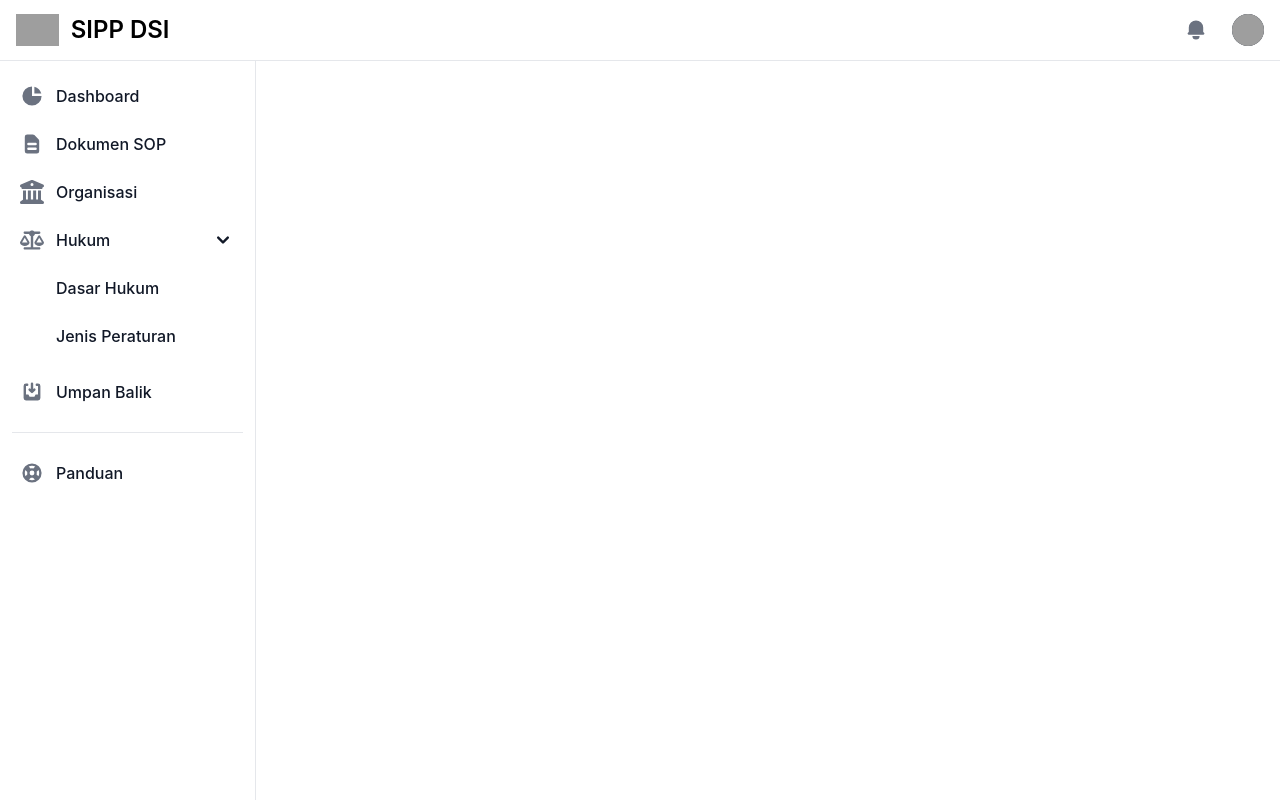
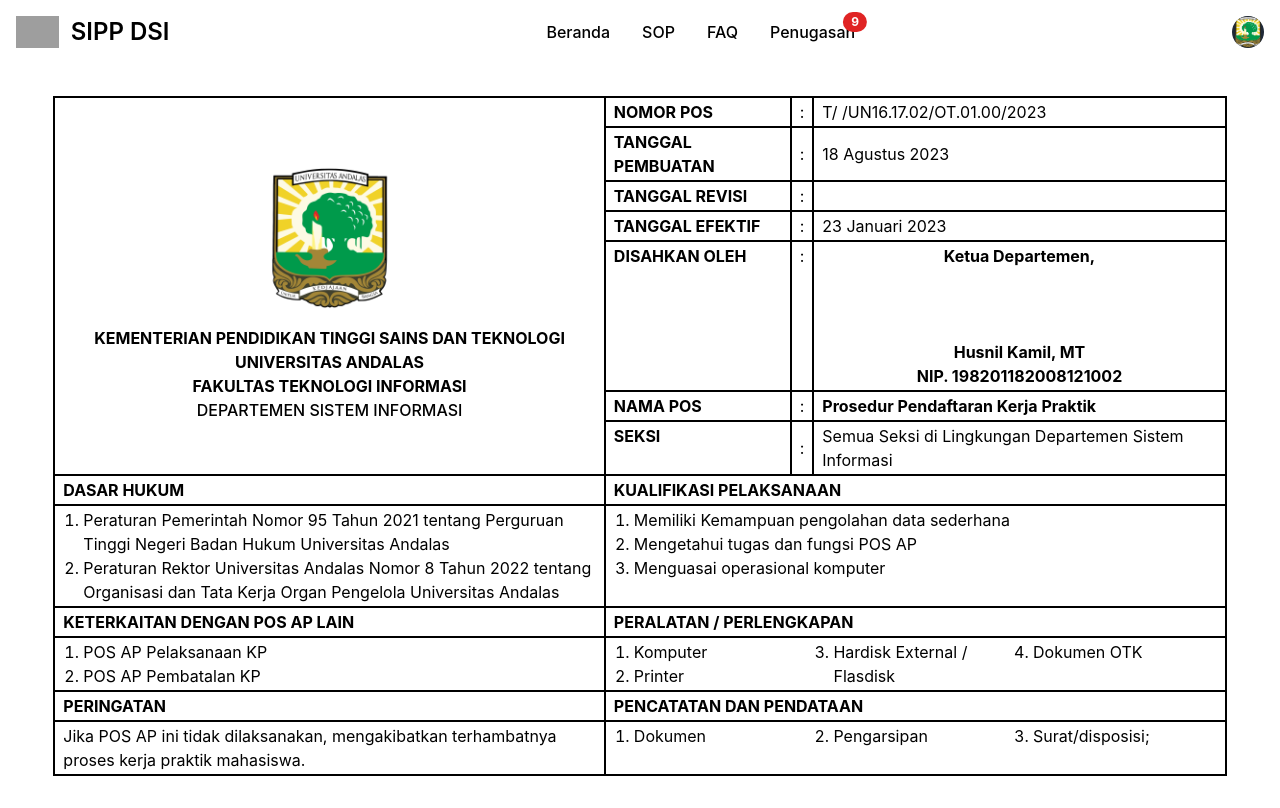
Before and after one commit to kemalhiero/pengelolaan-sop-frontend, a Vue app: page /sop/download in a window 1280 px wide. Built offline with nearby package versions, Linux system fonts and the light colour scheme; grey boxes are pictures that could not be loaded.

Commit message:
angsur halaman identitas sop

```diff
--- a/src/components/sop/SopTable.vue
+++ b/src/components/sop/SopTable.vue
@@ -42,10 +42,12 @@
                                 Lihat
                             </button>
                         </router-link>
-                        <button class="text-white bg-[#2557D6] hover:bg-[#2557D6]/90 focus:ring-4 focus:ring-[#2557D6]/50 focus:outline-none font-medium rounded-lg text-sm py-2 px-3 text-center inline-flex items-center dark:focus:ring-[#2557D6]/50 me-2 mb-2" title="Unduh dokumen">
-                            <IconDownload class="w-5 mr-3 fill-current"  />
-                            Unduh
-                        </button>
+                        <router-link :to="{ name:'DownloadSop' }" target="_blank">
+                            <button class="text-white bg-[#2557D6] hover:bg-[#2557D6]/90 focus:ring-4 focus:ring-[#2557D6]/50 focus:outline-none font-medium rounded-lg text-sm py-2 px-3 text-center inline-flex items-center dark:focus:ring-[#2557D6]/50 me-2 mb-2" title="Unduh dokumen">
+                                <IconDownload class="w-5 mr-3 fill-current"/>
+                                Unduh
+                            </button>
+                        </router-link>
                     </td>
                 </tr>
             </tbody>
--- a/src/router/index.js
+++ b/src/router/index.js
@@ -24,6 +24,11 @@
       path: '/sop/detail',
       name: 'DetailSop',
       component: () => import('@/views/sop/SopDetail.vue')
+    },
+    {
+      path: '/sop/download',
+      name: 'DownloadSop',
+      component: () => import('@/views/sop/SopDownload.vue')
     },
 
     // Authenticated
--- a/src/stores/auth.js
+++ b/src/stores/auth.js
@@ -4,7 +4,7 @@
 
 export const useAuthStore = defineStore('auth', () => {
   const isLoggedIn = ref(true);
-  const role = ref('admin'); // Default role sebagai guest, [admin, guest]
+  const role = ref('guest'); // Default role sebagai guest, [admin, guest]
 
   function login() {
     isLoggedIn.value = true;
--- /dev/null
+++ b/src/views/sop/SopDownload.vue
@@ -0,0 +1,125 @@
+<template>
+    <table class="w-11/12 mx-auto border-collapse my-8">
+        <tr>
+            <th rowspan="8" class="w-[47%]">
+                <img class="mx-auto h-36 my-4" src="/logo_unand_kecil.png"
+                    alt="Logo Kementerian Pendidikan Kebudayaan, Riset dan Teknologi">
+                <h4>KEMENTERIAN PENDIDIKAN TINGGI SAINS DAN TEKNOLOGI <br>
+                    UNIVERSITAS ANDALAS <br>
+                    FAKULTAS TEKNOLOGI INFORMASI </h4>
+                <h4 class="font-[450]">DEPARTEMEN SISTEM INFORMASI</h4>
+            </th>
+        </tr>
+        <tr>
+            <td class="font-bold">NOMOR POS</td>
+            <td>:</td>
+            <td>T/ /UN16.17.02/OT.01.00/2023</td>
+        </tr>
+        <tr>
+            <td class="font-bold">TANGGAL PEMBUATAN</td>
+            <td>:</td>
+            <td>18 Agustus 2023</td>
+        </tr>
+        <tr>
+            <td class="font-bold">TANGGAL REVISI</td>
+            <td>:</td>
+            <td></td>
+        </tr>
+        <tr>
+            <td class="font-bold">TANGGAL EFEKTIF</td>
+            <td>:</td>
+            <td>23 Januari 2023</td>
+        </tr>
+        <tr>
+            <td class="font-bold align-top">DISAHKAN OLEH</td>
+            <td class="align-top">:</td>
+            <td class="text-center font-bold">Ketua Departemen,<br><br><br><br>Husnil Kamil, MT<br>NIP. 198201182008121002</td>
+        </tr>
+        <tr>
+            <td class="font-bold">NAMA POS</td>
+            <td>:</td>
+            <td class="font-bold">Prosedur Pendaftaran Kerja Praktik</td>
+        </tr>
+        <tr>
+            <td class="font-bold align-top">SEKSI</td>
+            <td>:</td>
+            <td>Semua Seksi di Lingkungan Departemen Sistem Informasi</td>
+        </tr>
+        <!-- ~~~~~~~~~~~~~~~~~~~~~~~~~~~~~~~~~~~~~~~ -->
+        <tr>
+            <td class="font-bold">DASAR HUKUM</td>
+            <td colspan="3" class="font-bold">
+                KUALIFIKASI PELAKSANAAN
+            </td>
+        </tr>
+        <tr>
+            <td class="align-top">
+                <ol class="list-decimal list-outside ml-5">
+                    <li>
+                        Peraturan Pemerintah Nomor 95 Tahun 2021 tentang Perguruan Tinggi Negeri Badan Hukum Universitas Andalas
+                    </li>
+                    <li>
+                        Peraturan Rektor Universitas Andalas Nomor 8 Tahun 2022 tentang Organisasi dan Tata Kerja Organ Pengelola Universitas Andalas
+                    </li>
+                </ol>
+            </td>
+            <td colspan="3" class="align-top">
+                <ol class="list-decimal list-outside ml-5">
+                    <li>Memiliki Kemampuan pengolahan data sederhana</li>
+                    <li>Mengetahui tugas dan fungsi POS AP</li>
+                    <li>Menguasai operasional komputer</li>
+                </ol>
+            </td>
+        </tr>
+        <tr>
+            <td class="font-bold">KETERKAITAN DENGAN POS AP LAIN</td>
+            <td colspan="3" class="font-bold">
+                PERALATAN / PERLENGKAPAN
+            </td>
+        </tr>
+        <tr>
+            <td class="align-top">
+                <ol class="list-decimal list-outside ml-5">
+                    <li>POS AP Pelaksanaan KP</li>
+                    <li>POS AP Pembatalan KP</li>
+                </ol>
+            </td>
+            <td colspan="3" class="align-top">
+                <ol class="list-decimal list-outside ml-5 columns-3">
+                    <li>Komputer</li>
+                    <li>Printer</li>
+                    <li>Hardisk External / Flasdisk</li>
+                    <li>Dokumen OTK</li>
+                </ol>
+            </td>
+        </tr>
+        <tr>
+            <td class="font-bold">PERINGATAN</td>
+            <td class="font-bold" colspan="3">PENCATATAN DAN PENDATAAN</td>
+        </tr>
+        <tr>
+            <td class="align-top">
+                Jika POS AP ini tidak dilaksanakan, mengakibatkan terhambatnya proses
+                kerja praktik mahasiswa.
+            </td>
+            <td colspan="3" class="align-top">
+                <ol class="list-decimal list-outside ml-5 columns-3">
+                    <li>Dokumen</li>
+                    <li>Pengarsipan</li>
+                    <li>Surat/disposisi;</li>
+                </ol>
+            </td>
+        </tr>
+    </table>
+</template>
+
+<style scoped>
+th,
+td {
+    padding-top: 2px;
+    padding-bottom: 2px;
+    padding-left: 8px;
+    padding-right: 8px;
+    border: 2px solid black;
+}
+</style>
```
